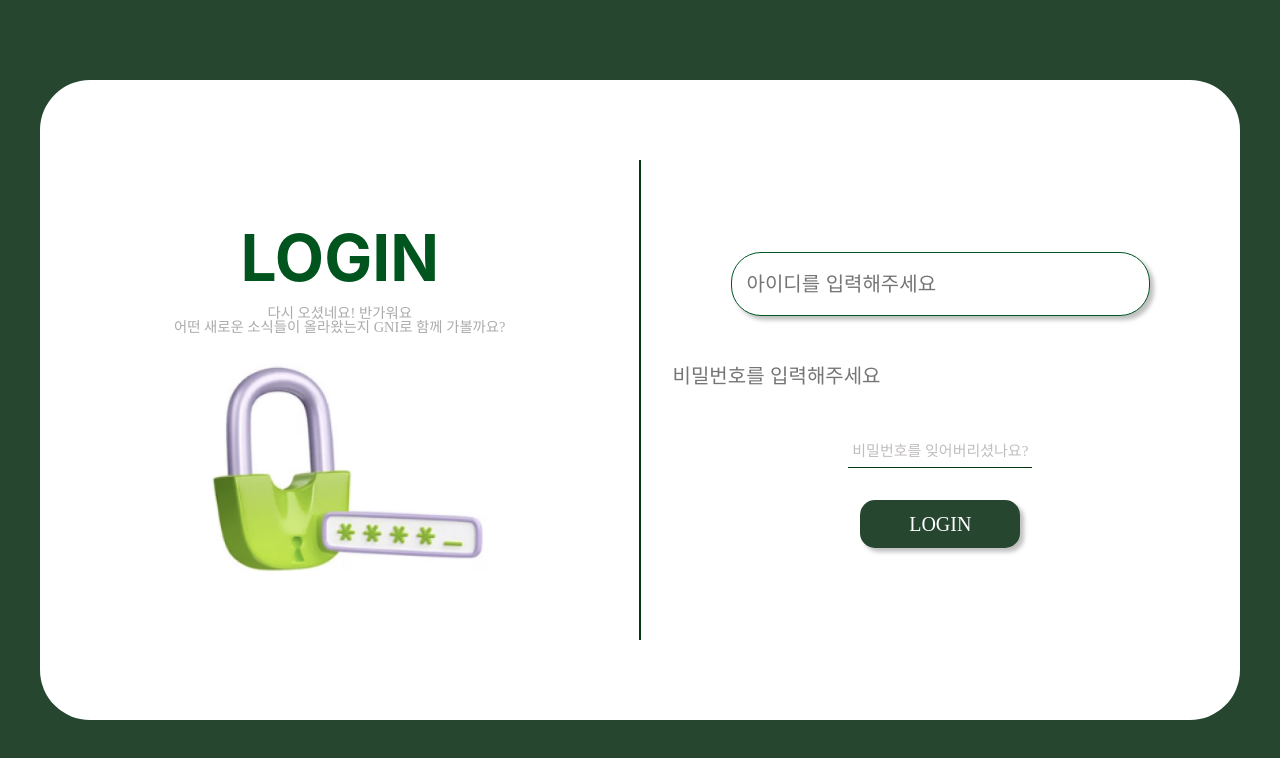
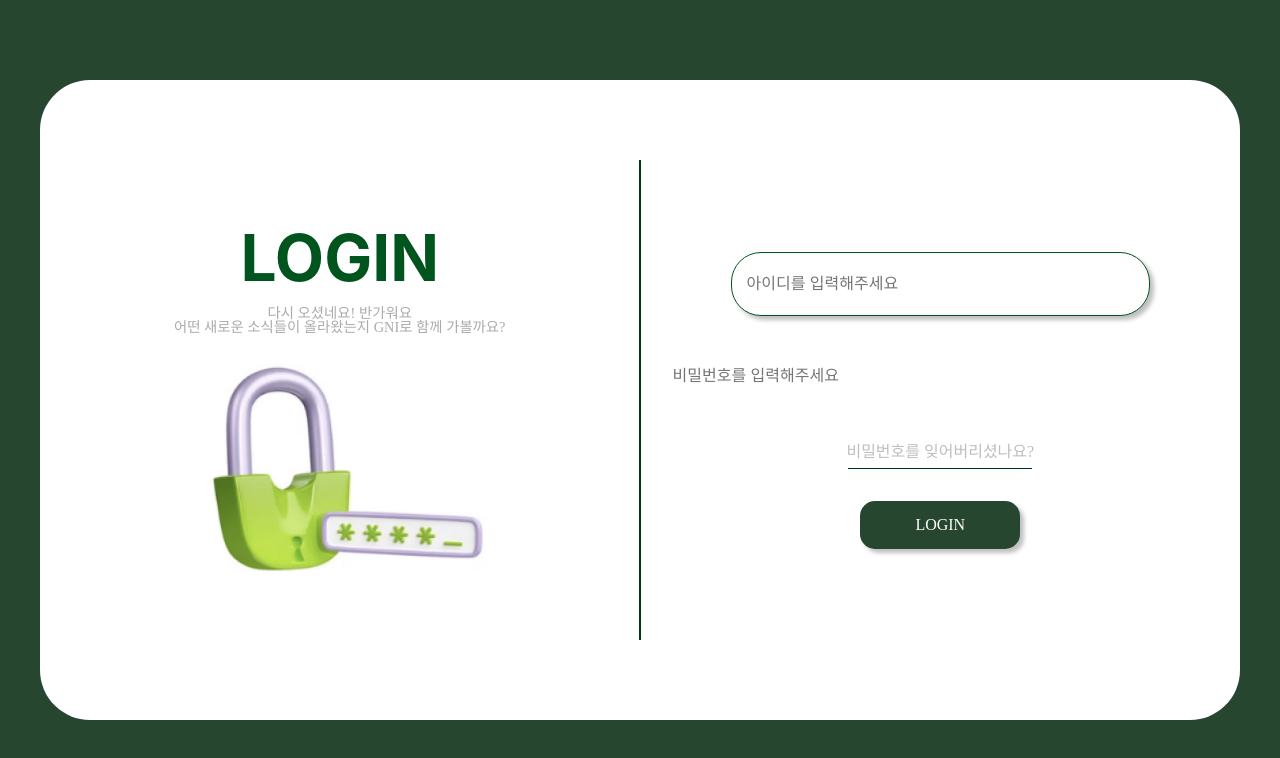
Before and after one commit to kody-gsm/Gni-client, a React (Create React App) app: page /login in a window 1280 px wide. Shown: the top 758 px of the page. Built offline with nearby package versions, Linux system fonts and the light colour scheme.

Commit message:
overflow hidden 속성 추가 , 폰트 크기 수정

```diff
--- a/src/pages/Login/style.js
+++ b/src/pages/Login/style.js
@@ -10,6 +10,7 @@ body {
     width: 100%;
     height: 100%;
     background-color: #27462F;
+    overflow: hidden;
 }
 `;
 
@@ -87,7 +88,7 @@ export const IdInput = styled.input`
   border-radius: 30px;
 
   padding: 15px;
-  font-size: 20px;
+  font-size: 2vh;
   margin-bottom: 4vh;
 
   &:focus {
@@ -117,7 +118,7 @@ export const PasswordInput = styled.input`
   height: 7vh;
   border-radius: 30px;
   border: none;
-  font-size: 20px;
+  font-size: 2vh;
 
   &:focus {
     border: none;
@@ -152,7 +153,7 @@ export const PasswordView = styled.div`
 
 export const ForgotPassword = styled.a`
   margin-top: 5vh;
-  font-size: 15px;
+  font-size: 2vh;
   text-decoration: none;
   color: #c0bdbd;
 
@@ -176,7 +177,7 @@ export const LoginButton = styled.div`
   box-shadow: 4px 4px 4px rgba(0, 0, 0, 0.25);
   border-radius: 15px;
   color: white;
-  font-size: 20px;
+  font-size: 2vh;
   text-align: center;
   line-height: 6vh;
 `;
```
